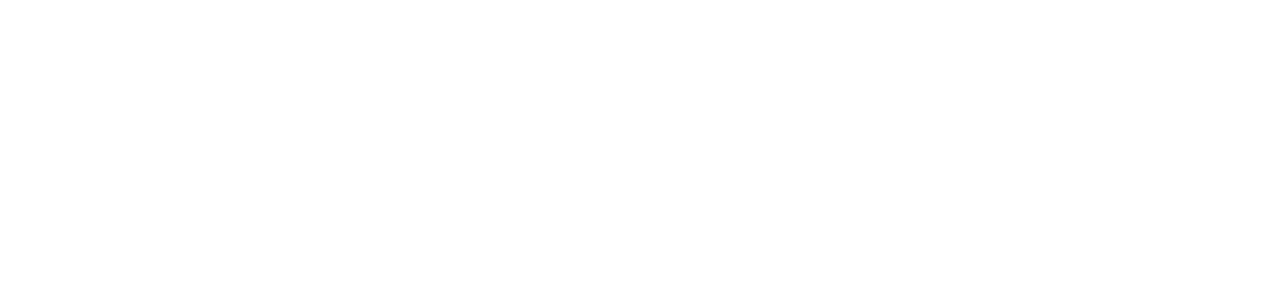
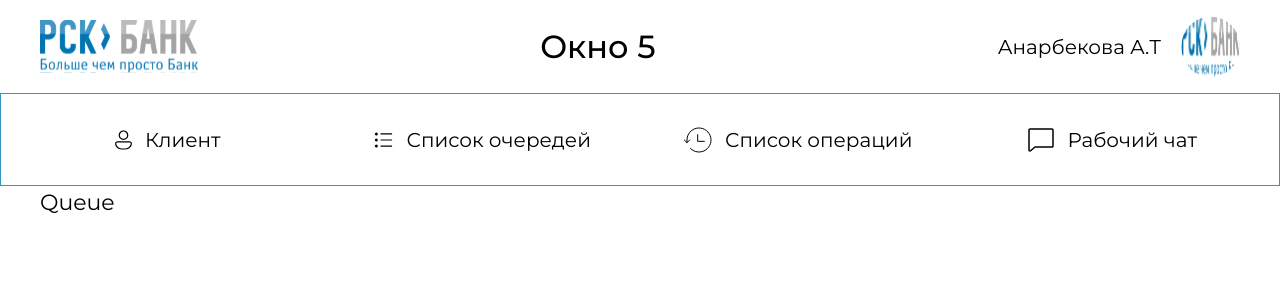
Before and after one commit to aibekovislam/rsk_ts, a React (Create React App) app: page /queue/admin in a window 1280 px wide. Before the commit this address had no page. Shown: the top 300 px of the page. Built offline with nearby package versions, Linux system fonts and the light colour scheme.

Commit message:
navbar features

```diff
--- a/src/components/Navbar.module.scss
+++ b/src/components/Navbar.module.scss
@@ -8,7 +8,7 @@
   align-items: center;
   justify-content: space-between;
 
-  height: 133px;
+  height: 93px;
 }
 
 .window_number {
@@ -33,7 +33,7 @@
 .navigation {
   display: flex;
   justify-content: space-between;
-  height: 116px;
+  height: 93px;
   border: 1px solid #3993c3;
 }
 
@@ -41,7 +41,7 @@
   max-width: 1200px;
   margin: 0 auto;
   display: flex;
-  height: 116px;
+  align-items: center;
   gap: 65px;
 }
 
@@ -68,3 +68,7 @@
   box-shadow: 0px 4px 4px rgba(0, 0, 0, 0.05);
   border-radius: 8px;
 }
+
+.nav_link_item:hover > svg{
+  filter: invert(66%) sepia(23%) saturate(5582%) hue-rotate(172deg) brightness(84%) contrast(78%);
+}
--- a/src/components/Navbar.tsx
+++ b/src/components/Navbar.tsx
@@ -12,29 +12,29 @@ const Navbar: React.FC = () => {
   // const user: Iuser[] = [{}];
 
   interface Ipage {
-    icon: string;
+    icon: React.FC<React.SVGProps<SVGSVGElement>> | any;
     title: string;
     link: string;
   }
 
   const pages: Ipage[] = [
     {
-      icon: "../images/Vector (1).svg",
+      icon: <IconSVG/>,
       title: "Клиент",
       link: "/auth",
     },
     {
-      icon: "../images/Group (2).svg",
+      icon: <Icon2SVG/>,
       title: "Список очередей",
       link: "/",
     },
     {
-      icon: "../images/Group (3).svg",
+      icon: <Icon3SVG/>,
       title: "Список операций",
       link: "/",
     },
     {
-      icon: "../images/Vector (3).svg",
+      icon: <Icon4SVG/>,
       title: "Рабочий чат",
       link: "/",
     },
@@ -75,7 +75,7 @@ const Navbar: React.FC = () => {
             <ul className={styles.nav_items} key={page.title}>
               <li className={styles.nav_link_item}>
                 <button className={styles.nav_link_item}>
-                  <img src={page.icon} alt="" />
+                  { page.icon }
                   {page.title}
                 </button>
               </li>
--- a/src/pages/QueueAdminPage.tsx
+++ b/src/pages/QueueAdminPage.tsx
@@ -1,13 +1,11 @@
 import React from 'react';
-import NavigationBar from '../components/NavigationBar';
 import styles from '../static/style.module.css';
 
 const QueueAdminPage = () => {
   return (
-    <>
-        <NavigationBar/>
+    <div>
         Queue
-    </>
+    </div>
   )
 }
 
--- a/src/routes/MainRoutes.tsx
+++ b/src/routes/MainRoutes.tsx
@@ -2,6 +2,7 @@ import React from "react";
 import { Routes, Route } from "react-router-dom";
 import MainLayout from "../layouts/MainLayout";
 import { Homepage } from "../pages/Homepage";
+import QueueAdminPage from "../pages/QueueAdminPage";
 import { QueueAuthAdmin } from "../pages/QueueAuthAdmin";
 
 export const MainRoutes = () => {
@@ -9,6 +10,7 @@ export const MainRoutes = () => {
     <Routes>
       <Route element={<MainLayout />}>
         <Route path="/" element={<Homepage />}></Route>
+        <Route path="/queue/admin" element={<QueueAdminPage/>} ></Route>
       </Route>
       <Route path="/auth" element={<QueueAuthAdmin />}></Route>
     </Routes>
```
